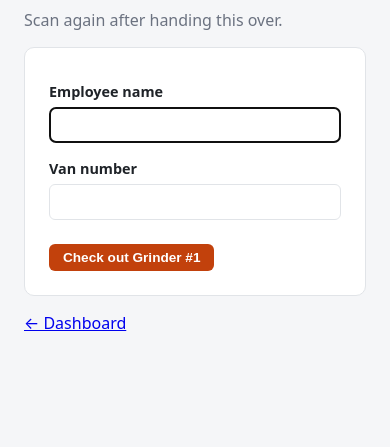
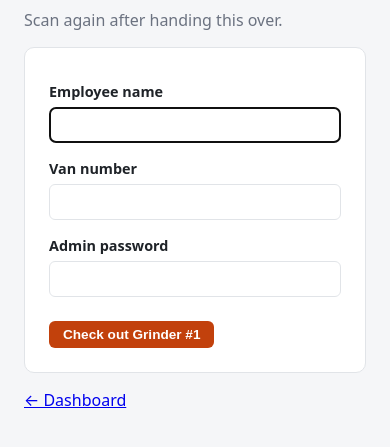
Before and after one commit to dgoobs/tool-inventory, a Flask app: page /tools/1/manual-checkout in a window 390 px wide. Shown: the part 298-745 px from the top of the page. Run offline with Flask 3, Linux system fonts and the light colour scheme; data comes from the database, SQL or seed files in the repository; data that the repository does not hold is empty.

Commit message:
Require the admin password on every override action
Being logged in with the admin role was previously enough to use
manual check-out/in and edit. Now each of those three actions also
re-checks the admin password on submit, so a tablet left logged in as
admin can't have its override buttons used by anyone who doesn't
actually know the password.

Manual check-in is now its own confirmation page (was a one-click
button) so there's somewhere to put the password field.

Co-Authored-By: Claude Sonnet 5 <noreply@anthropic.com>

```diff
--- a/app.py
+++ b/app.py
@@ -111,6 +111,14 @@ def register_routes(app):
             return redirect(url_for("dashboard"))
         return None
 
+    def check_admin_password(submitted):
+        """Re-verifies the admin password for a specific override action, on
+        top of the admin session gate -- so a tablet left logged in as admin
+        still can't have its manual-override buttons pressed by anyone who
+        doesn't know the password."""
+        admin_password = app.config["ADMIN_PASSWORD"]
+        return bool(admin_password) and submitted == admin_password
+
     @app.route("/login", methods=["GET", "POST"])
     def login():
         error = None
@@ -218,6 +226,8 @@ def register_routes(app):
             van = request.form.get("van_number", "").strip()
 
             error = validate_checkout_fields(employee, van)
+            if not error and not check_admin_password(request.form.get("admin_password")):
+                error = "Incorrect admin password."
             if error:
                 flash(error, "error")
                 return render_template("scan.html", tool=tool, manual=True, **pick_lists())
@@ -228,7 +238,7 @@ def register_routes(app):
 
         return render_template("scan.html", tool=tool, manual=True, **pick_lists())
 
-    @app.route("/tools/<int:tool_id>/manual-checkin", methods=["POST"])
+    @app.route("/tools/<int:tool_id>/manual-checkin", methods=["GET", "POST"])
     def manual_checkin(tool_id):
         """Admin-only override for when a tool's QR tag is lost/damaged."""
         redirect_response = require_admin()
@@ -238,10 +248,18 @@ def register_routes(app):
         tool = Tool.query.get_or_404(tool_id)
         if tool.status == "in_shop":
             flash(f"{tool.label} is already in the shop.", "error")
-        else:
+            return redirect(url_for("dashboard"))
+
+        if request.method == "POST":
+            if not check_admin_password(request.form.get("admin_password")):
+                flash("Incorrect admin password.", "error")
+                return render_template("manual_checkin.html", tool=tool)
+
             perform_checkin(tool, manual=True)
             flash(f"{tool.label} manually checked back in.", "success")
-        return redirect(url_for("dashboard"))
+            return redirect(url_for("dashboard"))
+
+        return render_template("manual_checkin.html", tool=tool)
 
     @app.route("/tools/<int:tool_id>/edit", methods=["GET", "POST"])
     def edit_checkout(tool_id):
@@ -261,6 +279,8 @@ def register_routes(app):
             van = request.form.get("van_number", "").strip()
 
             error = validate_checkout_fields(employee, van)
+            if not error and not check_admin_password(request.form.get("admin_password")):
+                error = "Incorrect admin password."
             if error:
                 flash(error, "error")
                 return render_template("edit_checkout.html", tool=tool, **pick_lists())
--- a/templates/edit_checkout.html
+++ b/templates/edit_checkout.html
@@ -20,6 +20,9 @@
       {% for van in vans %}<option value="{{ van }}">{% endfor %}
     </datalist>
 
+    <label for="admin_password">Admin password</label>
+    <input type="password" id="admin_password" name="admin_password" autocomplete="off" required>
+
     <div class="form-actions">
       <button class="btn btn-in" type="submit">Save</button>
       <a href="{{ url_for('dashboard') }}">Cancel</a>
--- a/templates/scan.html
+++ b/templates/scan.html
@@ -26,6 +26,11 @@
         {% for van in vans %}<option value="{{ van }}">{% endfor %}
       </datalist>
 
+      {% if manual %}
+        <label for="admin_password">Admin password</label>
+        <input type="password" id="admin_password" name="admin_password" autocomplete="off" required>
+      {% endif %}
+
       <div class="form-actions">
         <button class="btn btn-out" type="submit">Check out {{ tool.label }}</button>
       </div>
```
Also changed, not shown: templates/dashboard.html (+1 -6 lines), templates/manual_checkin.html (added, +18 -0 lines).
